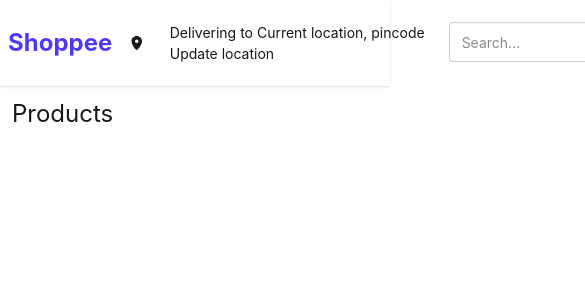
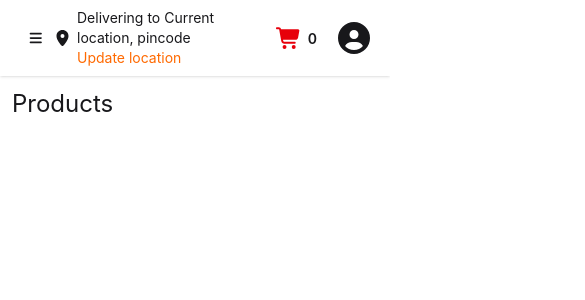
Before and after one commit to meshramsaroj/e-commerce-product-customization, a React (Vite) app in the folder client/: page / in a window 390 px wide. Shown: the top 300 px of the page, 585 px wide, since content can reach past the window. Built offline with nearby package versions, Linux system fonts and the light colour scheme; no server answers.

Commit message:
Fix(Phase-1-UI): Fixed navbar with side menu

```diff
--- a/client/src/App.tsx
+++ b/client/src/App.tsx
@@ -1,31 +1,33 @@
+import "./App.css";
+import { BrowserRouter as Router, Route, Routes } from "react-router-dom";
 
-import './App.css'
-import { BrowserRouter as Router, Route, Routes } from 'react-router-dom'
-import SignUp from './pages/SignUp'
-import Login from './pages/Login'
-import Navbar from './component/Navbar'
-import { ToastContainer } from "react-toastify"
-import ProductList from './pages/ProductList'
+import SignUp from "./pages/SignUp";
+import Login from "./pages/Login";
+import ProductList from "./pages/ProductList";
+import Layout from "./component/Layout";
+
+import { ToastContainer } from "react-toastify";
 
 function App() {
+  return (
+    <Router>
+      <ToastContainer />
 
-  return (
-    <>
-      <Router>
-        <nav>
-          <Navbar />
-        </nav>
-        <main>
-          <ToastContainer />
-          <Routes>
-            <Route path='/' element={<ProductList />} />
-            <Route path='/login' element={<Login />} />
-            <Route path='/register' element={<SignUp />} />
-          </Routes>
-        </main>
-      </Router>
-    </>
-  )
+      <Routes>
+
+        {/* Pages WITHOUT Navbar + Sidebar */}
+          <Route path="/register" element={<SignUp />} />
+
+
+        {/* Pages WITH Navbar + Sidebar */}
+        <Route element={<Layout />}>
+          <Route path="/" element={<ProductList />} />
+          <Route path="/login" element={<Login />} />
+        </Route>
+
+      </Routes>
+    </Router>
+  );
 }
 
-export default App
+export default App;
--- /dev/null
+++ b/client/src/component/Layout.tsx
@@ -0,0 +1,34 @@
+import Navbar from "./Navbar";
+import Menu from "./Menu";
+import { Outlet } from "react-router-dom";
+
+const Layout = () => {
+    return (
+        <div className="drawer">
+
+            {/* Drawer state */}
+            <input
+                id="my-drawer"
+                type="checkbox"
+                className="drawer-toggle"
+            />
+
+            {/* Main content */}
+            <div className="drawer-content">
+
+                <Navbar />
+
+                <main>
+                    <Outlet />
+                </main>
+
+            </div>
+
+            {/* Sidebar */}
+            <Menu />
+
+        </div>
+    );
+};
+
+export default Layout;
--- /dev/null
+++ b/client/src/component/Menu.tsx
@@ -0,0 +1,34 @@
+import { faBars, faHouse, faGear } from "@fortawesome/free-solid-svg-icons";
+import { FontAwesomeIcon } from "@fortawesome/react-fontawesome";
+
+const Menu = () => {
+  return (
+    <div className="drawer-side">
+      <label
+        htmlFor="my-drawer"
+        aria-label="close sidebar"
+        className="drawer-overlay"
+      />
+
+      <aside className="min-h-full w-64 bg-base-200">
+        <ul className="menu w-full p-4">
+          <li>
+            <button>
+              <FontAwesomeIcon icon={faHouse} />
+              <span>Homepage</span>
+            </button>
+          </li>
+
+          <li>
+            <button>
+              <FontAwesomeIcon icon={faGear} />
+              <span>Settings</span>
+            </button>
+          </li>
+        </ul>
+      </aside>
+    </div>
+  );
+};
+
+export default Menu;
--- a/client/src/component/Navbar.tsx
+++ b/client/src/component/Navbar.tsx
@@ -1,38 +1,80 @@
-import { faCartShopping, faLocationDot, faMagnifyingGlass } from "@fortawesome/free-solid-svg-icons";
+import {
+  faBars,
+  faCartShopping,
+  faLocationDot,
+  faMagnifyingGlass,
+} from "@fortawesome/free-solid-svg-icons";
+
 import { FontAwesomeIcon } from "@fortawesome/react-fontawesome";
-import { NavLink } from "react-router-dom";
 import UserProfile from "./UserProfile";
 
 const Navbar = () => {
   return (
-    <div className="navbar bg-base-100 shadow-sm ">
-      <div>
-        <NavLink to={"/"}><h1 className="logo">Shoppee</h1></NavLink>
+    <div className="navbar bg-base-100 shadow-sm px-4">
+
+      {/* Hamburger */}
+      <div className="flex-none">
+        <label
+          htmlFor="my-drawer"
+          className="btn btn-square btn-ghost"
+          aria-label="open sidebar"
+        >
+          <FontAwesomeIcon icon={faBars} />
+        </label>
       </div>
+
+      {/* Location */}
+      <div className="flex-1">
+        <div className="flex items-center gap-2">
+          <FontAwesomeIcon icon={faLocationDot} />
+
+          <div className="flex flex-col">
+            <p className="text-sm">
+              Delivering to Current location, pincode
+            </p>
+
+            <button className="text-left text-sm text-orange-500">
+              Update location
+            </button>
+          </div>
+        </div>
+      </div>
+
+      {/* Search */}
+      <div className="hidden md:block">
+        <div className="join">
+          <label className="input validator join-item w-md">
+            <input
+              type="text"
+              placeholder="Search..."
+              required
+            />
+          </label>
+
+          <button className="btn btn-neutral bg-orange-300 join-item">
+            <FontAwesomeIcon
+              className="text-black"
+              icon={faMagnifyingGlass}
+            />
+          </button>
+        </div>
+      </div>
+
+      {/* Cart */}
+      <div className="flex-none ml-4">
+        <button className="btn btn-ghost">
+          <FontAwesomeIcon
+            size="xl"
+            className="text-red-600"
+            icon={faCartShopping}
+          />
+          <span>0</span>
+        </button>
+      </div>
+
+      {/* Profile */}
       <div className="flex-none">
-        <ul className="menu menu-horizontal px-1 items-cneter">
-          <li className="flex justify-between flex-row items-center">
-            <span><FontAwesomeIcon icon={faLocationDot} /></span>
-            <div className="flex flex-col items-baseline gap-0">
-              <p>Delivering to Current location, pincode</p>
-              <button>Update location</button>
-            </div>
-          </li>
-          <li>
-            <div className="join">
-              <div>
-                <label className="input w-md validator join-item">
-                  <input type="text" placeholder="Search..." required />
-                </label>
-              </div>
-              <button className="btn btn-neutral bg-orange-300 join-item"><FontAwesomeIcon className="text-black" icon={faMagnifyingGlass} /></button>
-            </div>
-          </li>
-          <li>
-            <span><FontAwesomeIcon size={"xl"} className="text-red-600" icon={faCartShopping} /> 0</span>
-          </li>
-          <li><UserProfile /> </li>
-        </ul>
+        <UserProfile />
       </div>
     </div>
   );
--- a/client/src/component/UserProfile.tsx
+++ b/client/src/component/UserProfile.tsx
@@ -7,6 +7,7 @@ import { toast } from "react-toastify"
 
 const UserProfile = () => {
   const navigate = useNavigate()
+  const token = localStorage.getItem("accessToken")
   const { data: user } = useQuery({
     queryKey: ["user-details"],
     queryFn: getLoginUserDetails
@@ -20,15 +21,15 @@ const UserProfile = () => {
     }).catch(error => error)
   }
 
-  console.log("user",user)
+  console.log("user", user)
 
 
   return (
-    user?.firstName ?
+    token || user ?
       <div className="dropdown dropdown-bottom">
         <div className="avatar avatar-placeholder" tabIndex={0} role="button">
           <FontAwesomeIcon size="2x" icon={faUserCircle} />
-          <span className="text-sm">{user.firstName}</span>
+          <span className="text-sm">{user?.firstName}</span>
         </div>
         <ul tabIndex={-1} className="dropdown-content menu bg-base-100 rounded-box z-1 w-52 p-2 shadow-sm">
           <li><a onClick={handleLogout}>Logout</a></li>
```
